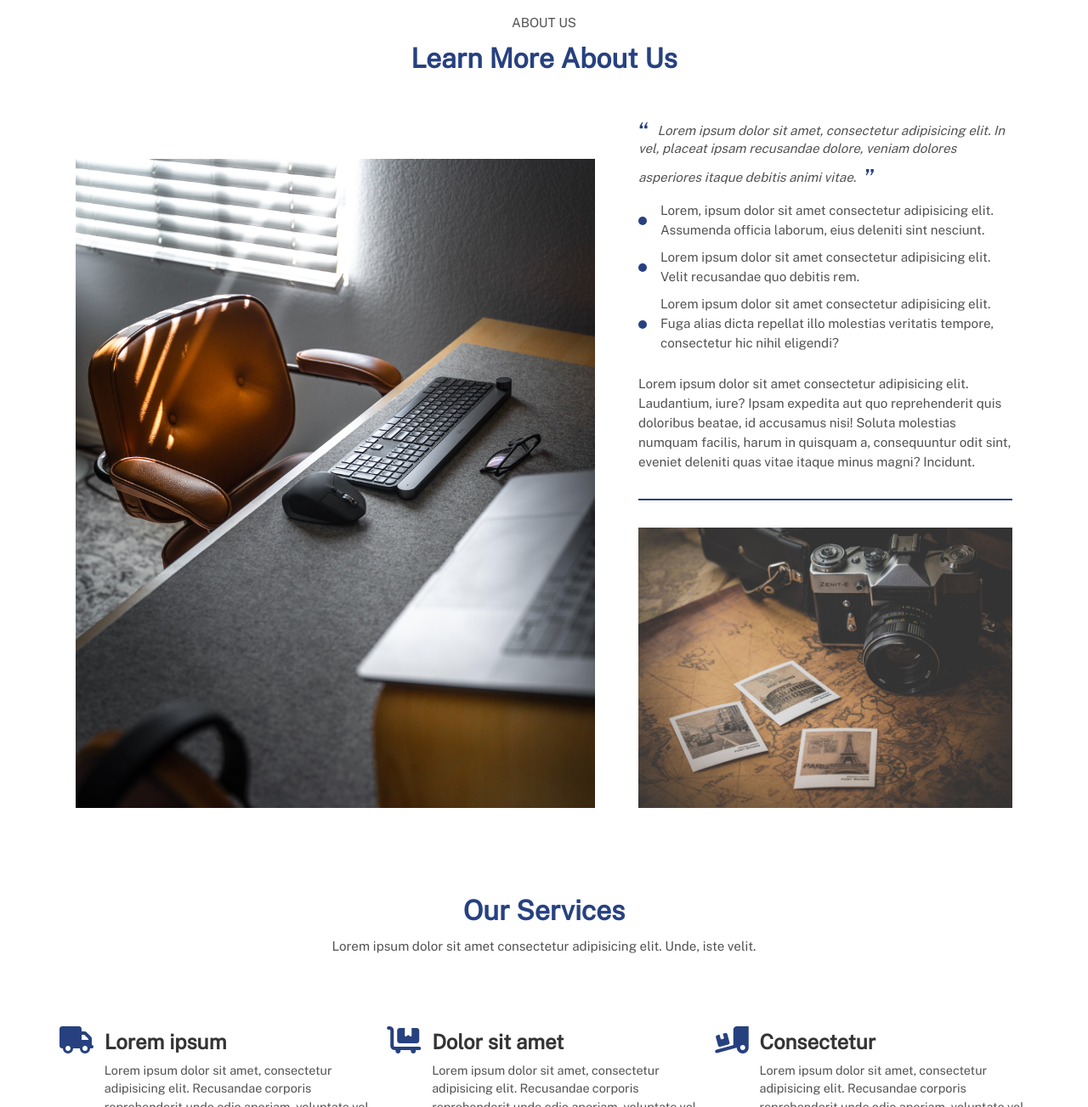
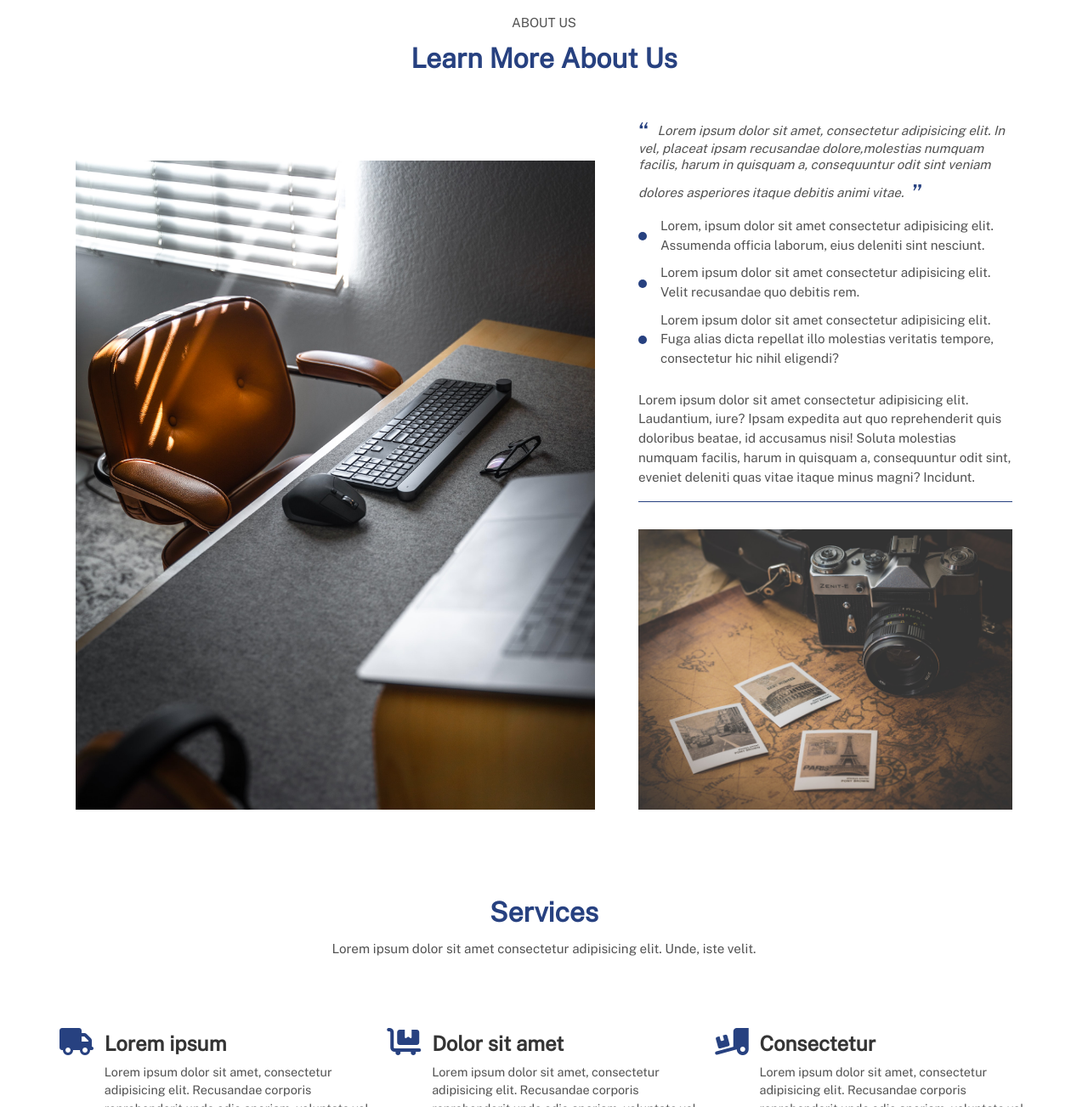
Before and after one commit to FKEspanol/landing-page-1, a website: page index.html in a window 1280 px wide. Shown: the part 1240-2543 px from the top of the page at 85% size. Drawn offline with nearby package versions, Linux system fonts and the light colour scheme.

Commit message:
minor-c in 'about' area

```diff
--- a/index.html
+++ b/index.html
@@ -90,6 +90,8 @@
         </div>
       </div>
 
+      <!----------------------------------About Us-------------------------------->
+
       <section id="about" class="about-section">
         <div class="about-container container">
           <div class="section-header">
@@ -108,8 +110,9 @@
                 <p class="empha-para">
                   <em
                     >Lorem ipsum dolor sit amet, consectetur adipisicing elit.
-                    In vel, placeat ipsam recusandae dolore, veniam dolores
-                    asperiores itaque debitis animi vitae.</em
+                    In vel, placeat ipsam recusandae dolore,molestias numquam
+                    facilis, harum in quisquam a, consequuntur odit sint veniam
+                    dolores asperiores itaque debitis animi vitae.</em
                   >
                 </p>
                 <ul>
@@ -158,7 +161,7 @@
       <section id="services" class="services-section">
         <div class="services-container container">
           <div class="section-header">
-            <h2>Our Services</h2>
+            <h2>Services</h2>
             <p>
               Lorem ipsum dolor sit amet consectetur adipisicing elit. Unde,
               iste velit.
--- a/scss/sections/_about.scss
+++ b/scss/sections/_about.scss
@@ -22,6 +22,9 @@
         }
 
         .col-right {
+          display: flex;
+          flex-direction: column;
+          justify-content: end;
           width: 40%;
           padding-left: 1rem;
 
@@ -87,7 +90,7 @@
             width: 100%;
             height: 1.5px;
             background-color: $primary-color;
-            margin: 2rem 0;
+            margin: 1rem 0;
           }
           .col-right-img {
             display: flex;
```
Also changed, not shown: css/style.css, 1 other file.
